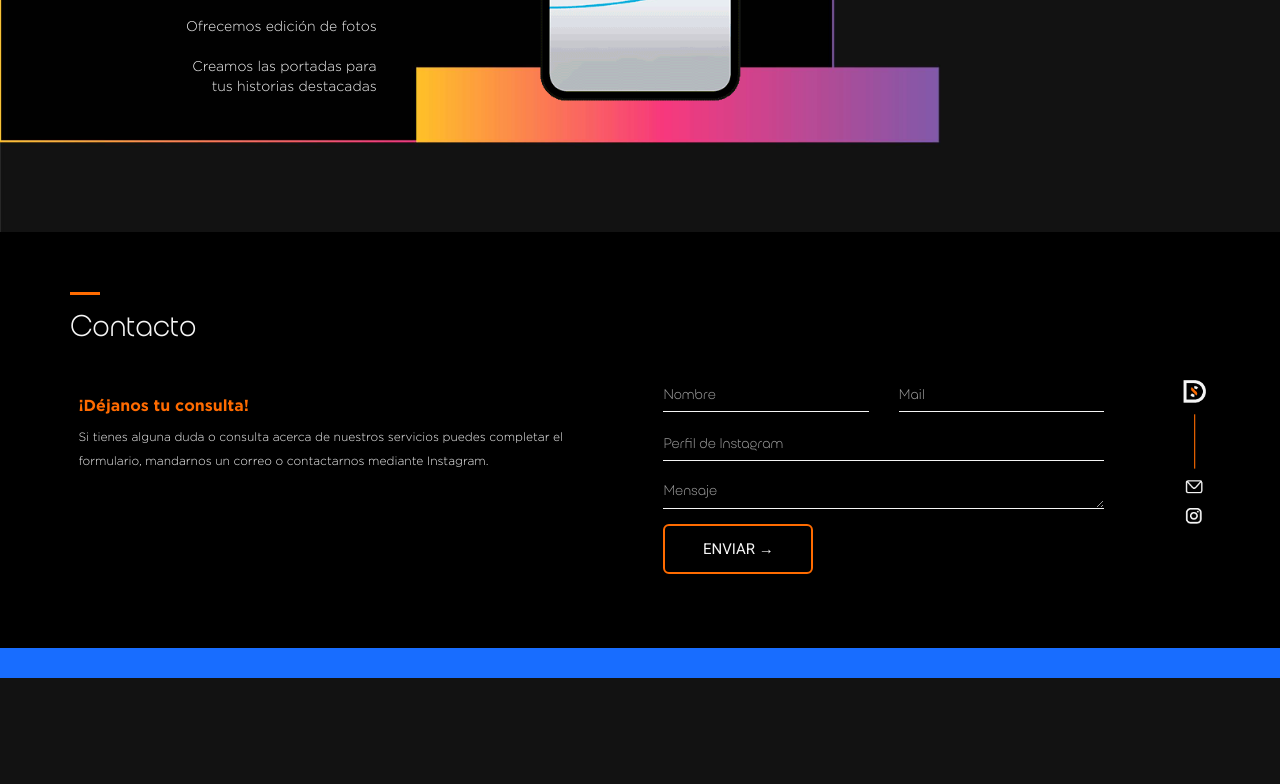
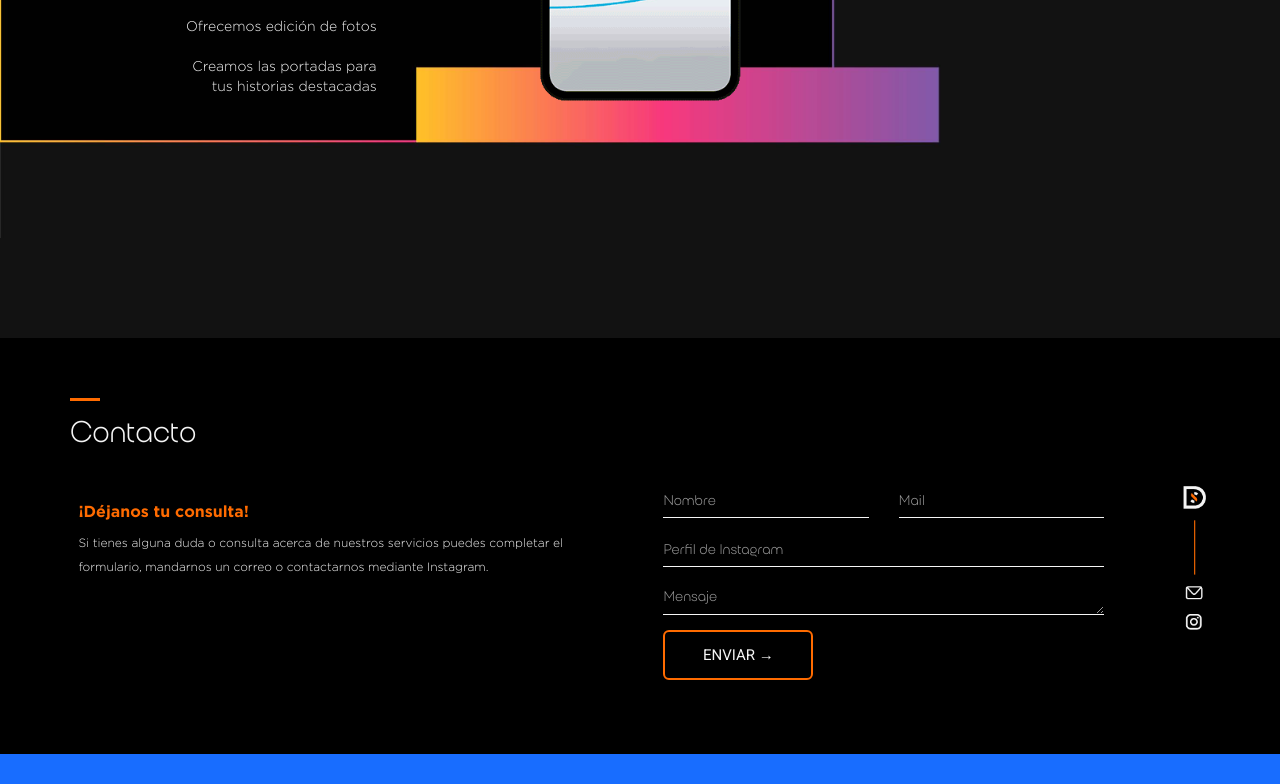
Before and after one commit to pablojorgeandres/digitalstrategy.github.io, a plain HTML site: page servicios.html in a window 1280 px wide. Shown: the part 4704-5488 px from the top of the page. Before the commit the page ends 5382 px from the top, so only its background shows below. Drawn offline with nearby package versions, Linux system fonts and the light colour scheme.

Commit message:
Style fixes

```diff
--- a/css/style.css
+++ b/css/style.css
@@ -1205,6 +1205,10 @@ footer {
 	margin-top: -6px;
 	background-color: #000000;
 	padding: 60px 0 0;
+}
+
+#services-body > footer {
+	margin-top: 100px;
 }
 
 .bottom-icon-desk {
```
